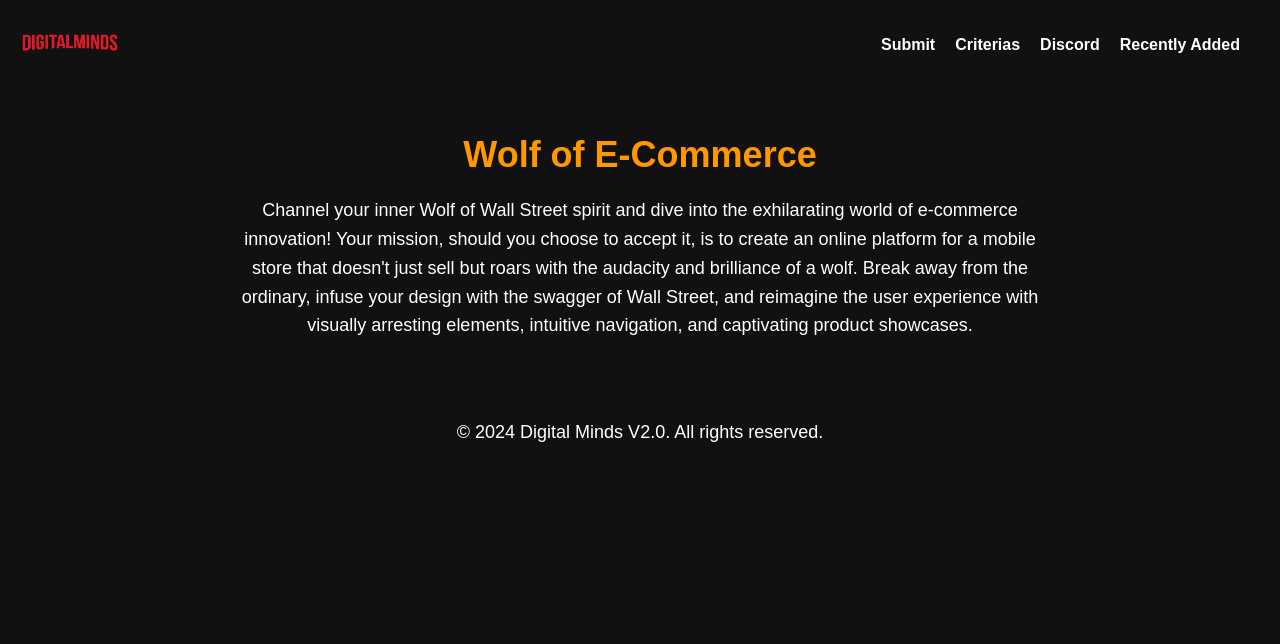
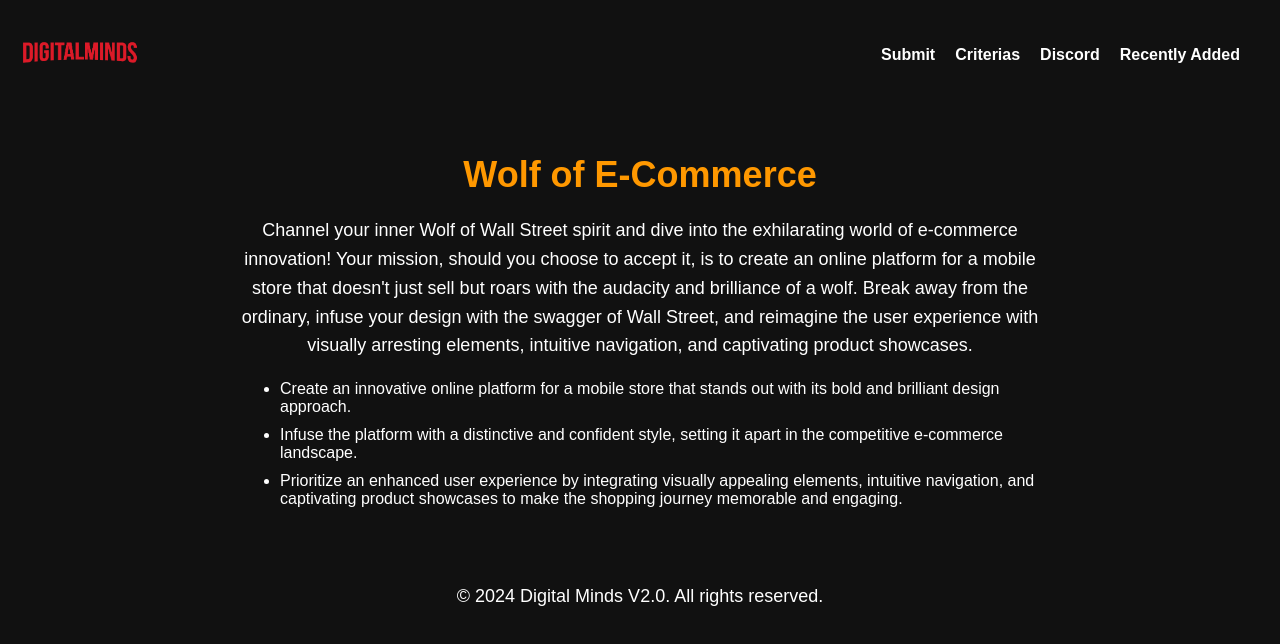
Before and after one commit to Abedrayen/DigitalMindsV2.0, a plain HTML site: page wolfofwallstreet.html in a window 1280 px wide. Drawn offline with Linux system fonts and the light colour scheme.

Commit message:
modified:   aichallenge.html 	modified:   trusttheballot.html 	modified:   wolfofwallstreet.html

```diff
--- a/wolfofwallstreet.html
+++ b/wolfofwallstreet.html
@@ -25,7 +25,7 @@
         }
 
         .logo {
-            width: 100px;
+            width: 120px;
         }
 
         nav ul {
@@ -67,6 +67,10 @@
             margin-bottom: 20px;
             color: #ff9800;
         }
+        ul li {
+            text-align: start;
+            margin: 10px 0;
+        }
 
         .footer {
             background-color: #111;
@@ -103,6 +107,11 @@
             design with the swagger of Wall Street, and reimagine the user experience with visually arresting elements,
             intuitive navigation, and captivating product showcases.
         </p>
+<ul>
+    <li>Create an innovative online platform for a mobile store that stands out with its bold and brilliant design approach.</li>
+    <li>Infuse the platform with a distinctive and confident style, setting it apart in the competitive e-commerce landscape.</li>
+    <li>Prioritize an enhanced user experience by integrating visually appealing elements, intuitive navigation, and captivating product showcases to make the shopping journey memorable and engaging.</li>
+</ul>
     </div>
     <div class="footer">
         <p>&copy; 2024 Digital Minds V2.0. All rights reserved.</p>
```
Also changed, not shown: aichallenge.html (+10 -1 lines), trusttheballot.html (+9 -1 lines).
